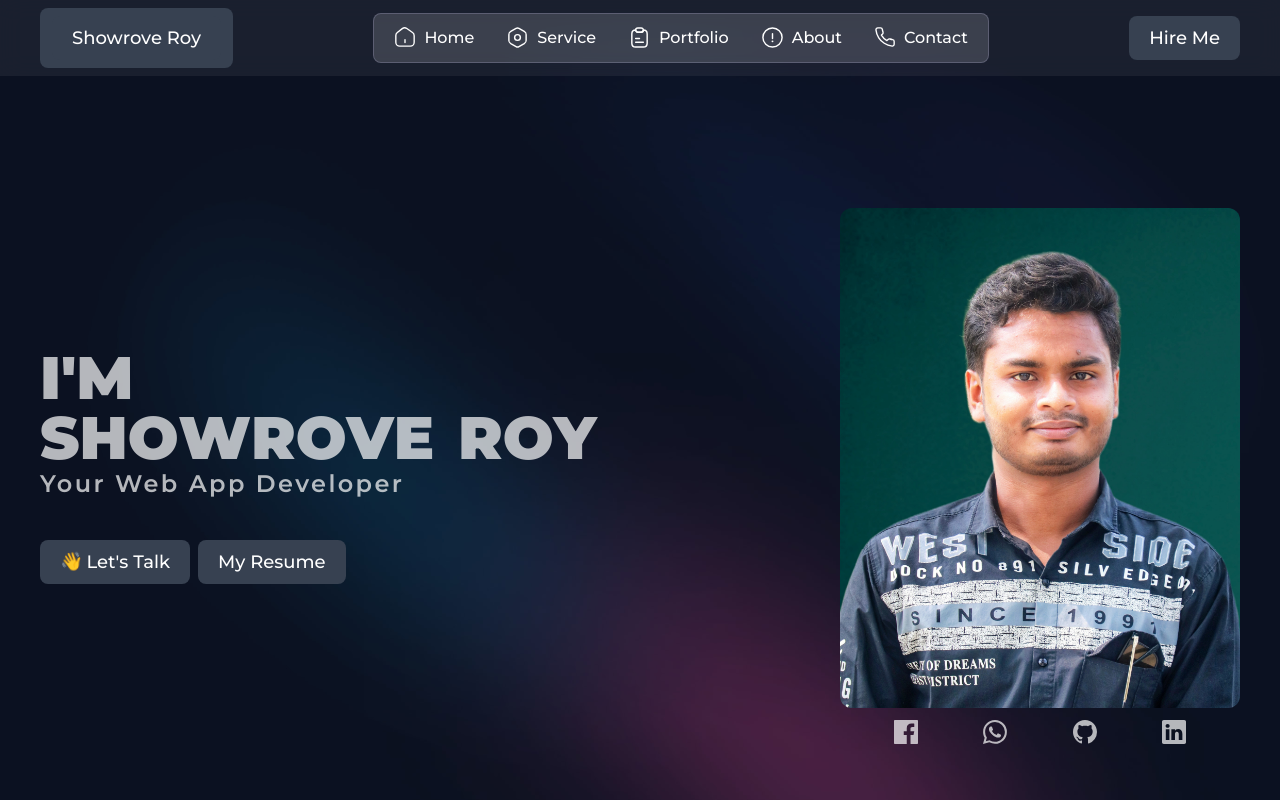
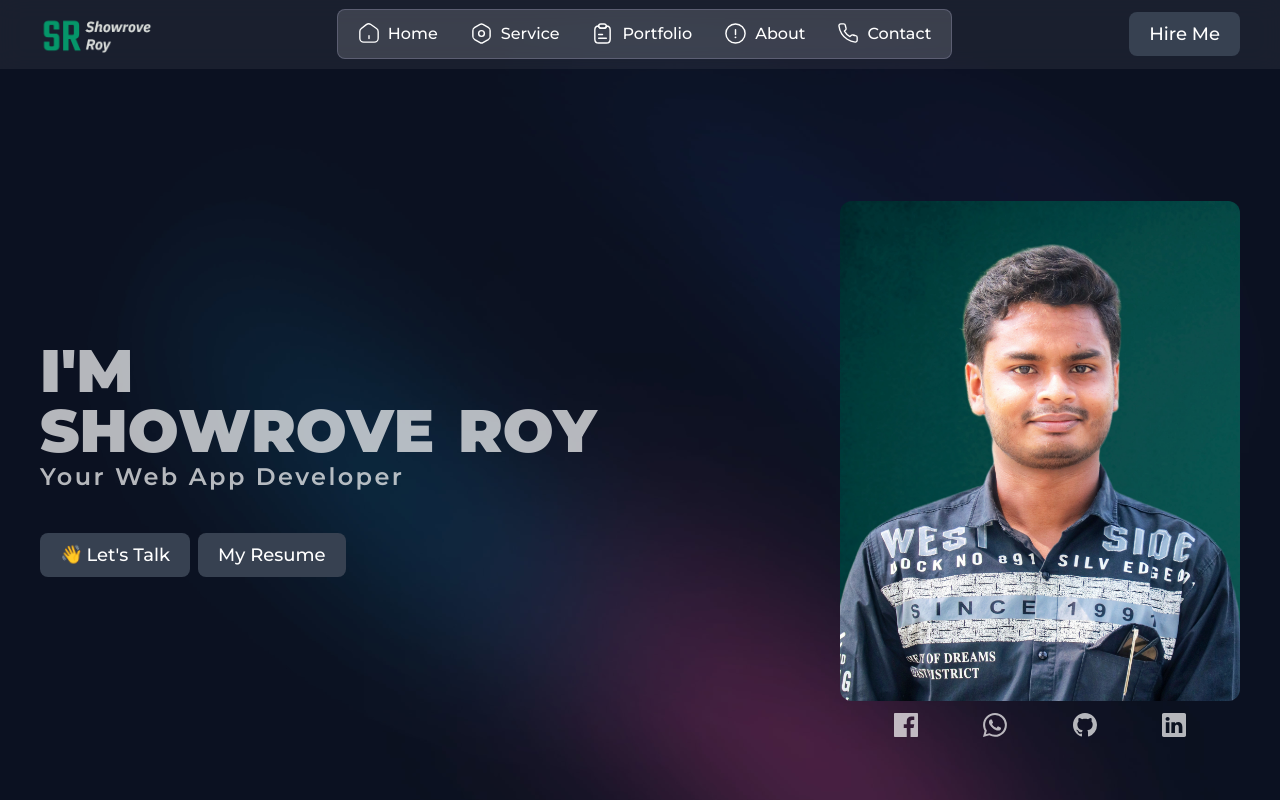
Before and after one commit to showrove-roy/next_js_portfolio-, a Next.js app: page / in a window 1280 px wide. Shown: the top 800 px of the page. Built offline with nearby package versions, Linux system fonts and the light colour scheme.

Commit message:
Logo added

```diff
--- a/src/app/Components/NavBar/NavBar.js
+++ b/src/app/Components/NavBar/NavBar.js
@@ -1,12 +1,20 @@
 import Link from "next/link";
 import MainBTN from "../MainBTN/MainBTN";
+import Image from "next/image";
 
 export default function NavBar() {
   return (
     <header className='bg-[hsla(0,0%,100%,.064)] backdrop-blur-md lg:sticky top-0 z-50'>
       <nav className='maxW py-2 flex justify-between items-center'>
-        <div className='bg-gray-700 py-2 px-3 rounded-lg'>
-          <MainBTN>Showrove Roy</MainBTN>
+        <div className='py-2 '>
+          <Link href='/'>
+            <Image
+              src='/logo.png'
+              width={120}
+              height={20}
+              alt='showrove logo'
+            />
+          </Link>
         </div>
         {/*  */}
         <div className='hidden lg:block'>
```
Also changed, not shown: public/logo.png (added).
